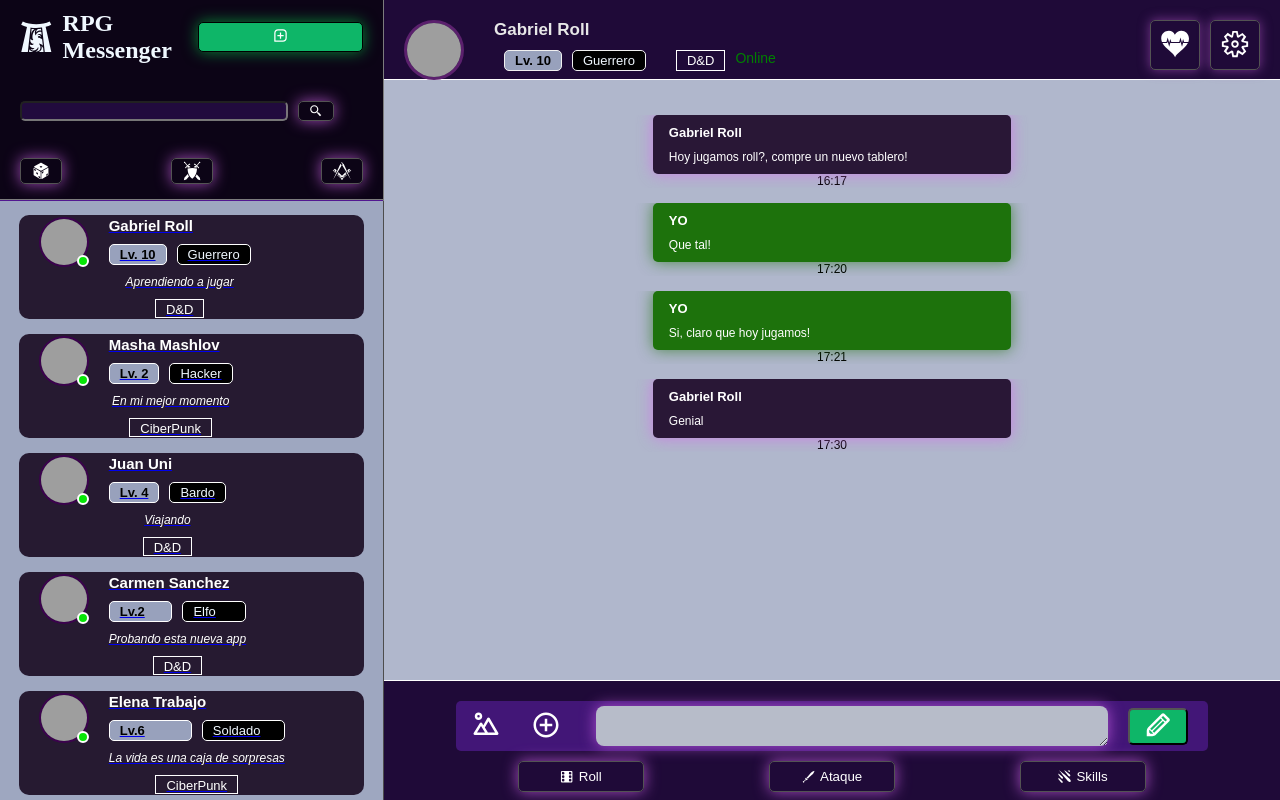
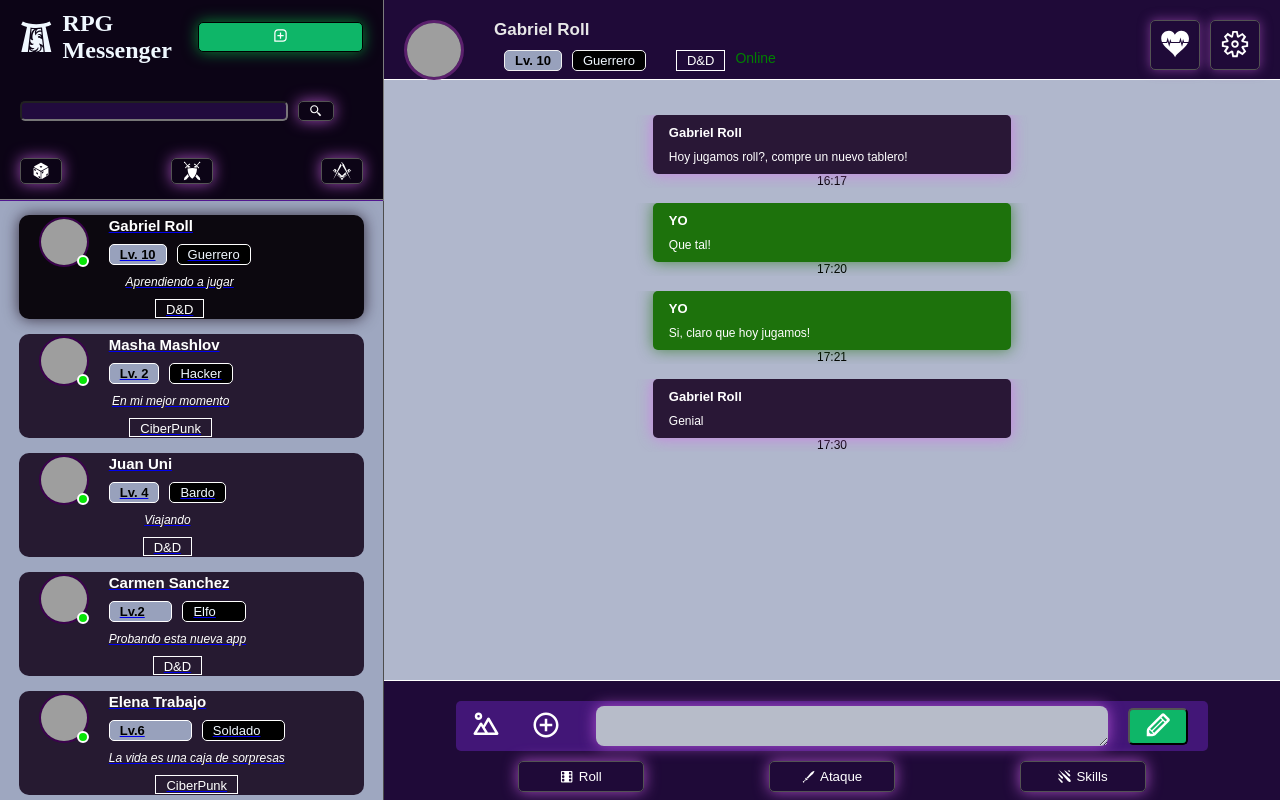
Before and after one commit to sirsantoii-rgb/Trabajo-Practico-React-Gabriel-Santomero, a React (Vite) app: page /contacto/1 in a window 1280 px wide. In both pictures the pointer is over the element 191 px from the left and 267 px from the top of the page. Shown: the top 800 px of the page. Built offline with nearby package versions, Linux system fonts and the light colour scheme; grey boxes are pictures that could not be loaded.

Commit message:
7-10 funcionando 2

```diff
--- a/src/Components/WindowsMessanger/MenssagerList/MenssageContact/MenssageContact.css
+++ b/src/Components/WindowsMessanger/MenssagerList/MenssageContact/MenssageContact.css
@@ -8,15 +8,21 @@
     display: flex;
     justify-content: left;
     align-items: center
+
+
 }
+
+a:hover .menssage__contact {
+  background-color: rgb(12, 8, 15);
+  box-shadow: 0 0 4mm rgba(29, 16, 32, 0.788);
+  cursor: pointer;
+}
+
 
 .contacto__info{
     margin-left: 20px;
-
     display: flex;
     flex-direction: row;
-
-
 }
 
 .contacto{
--- a/src/Components/WindowsMessanger/MenssagerList/MenssageContact/MenssageContact.jsx
+++ b/src/Components/WindowsMessanger/MenssagerList/MenssageContact/MenssageContact.jsx
@@ -28,7 +28,7 @@ const MenssageContact = () => {
 const ContactItem = (props) => {
     const contact = props.contact
     return (
-        <Link to= {'/contacto/' + contact.id}>
+        <Link to= {'/contacto/' + contact.id} >
         <div className="menssage__contact">
             <div className="contacto__info">
                 <img className="contacto" src= {contact.profile_img}  />
```
